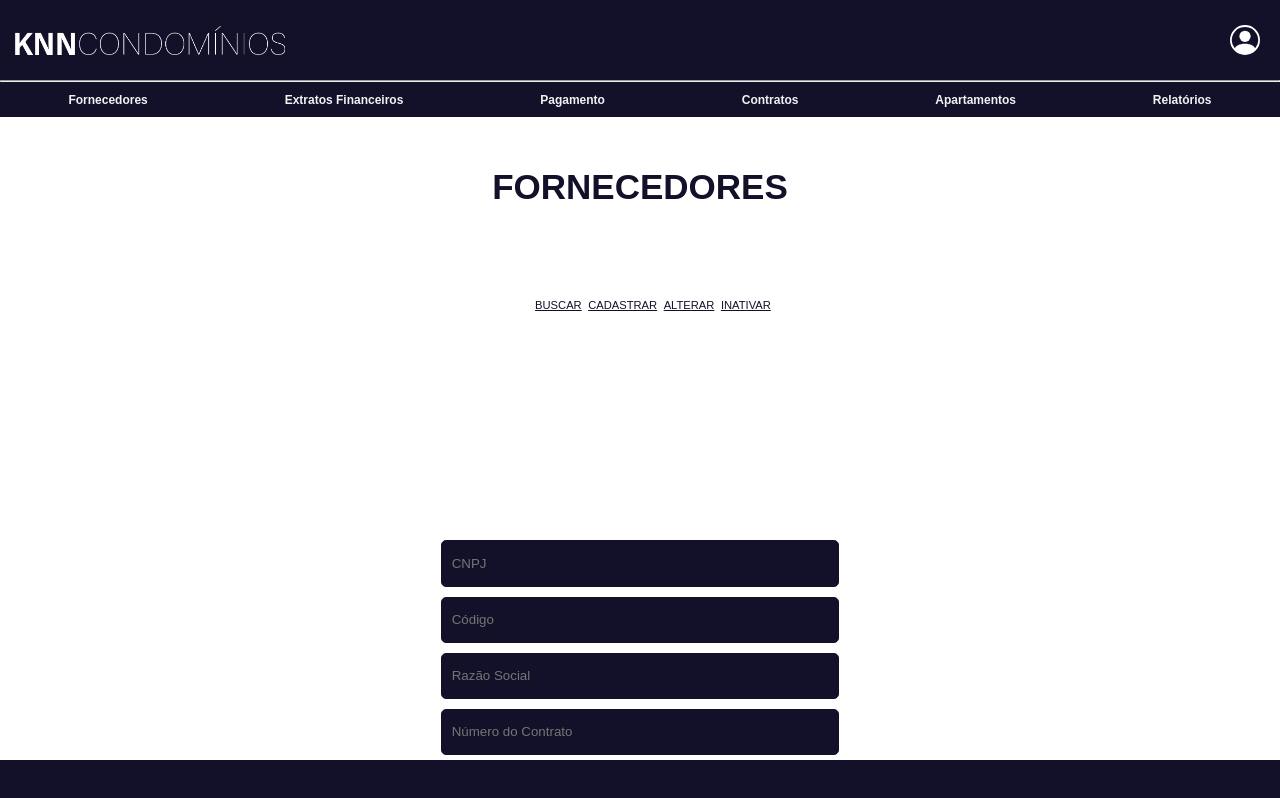
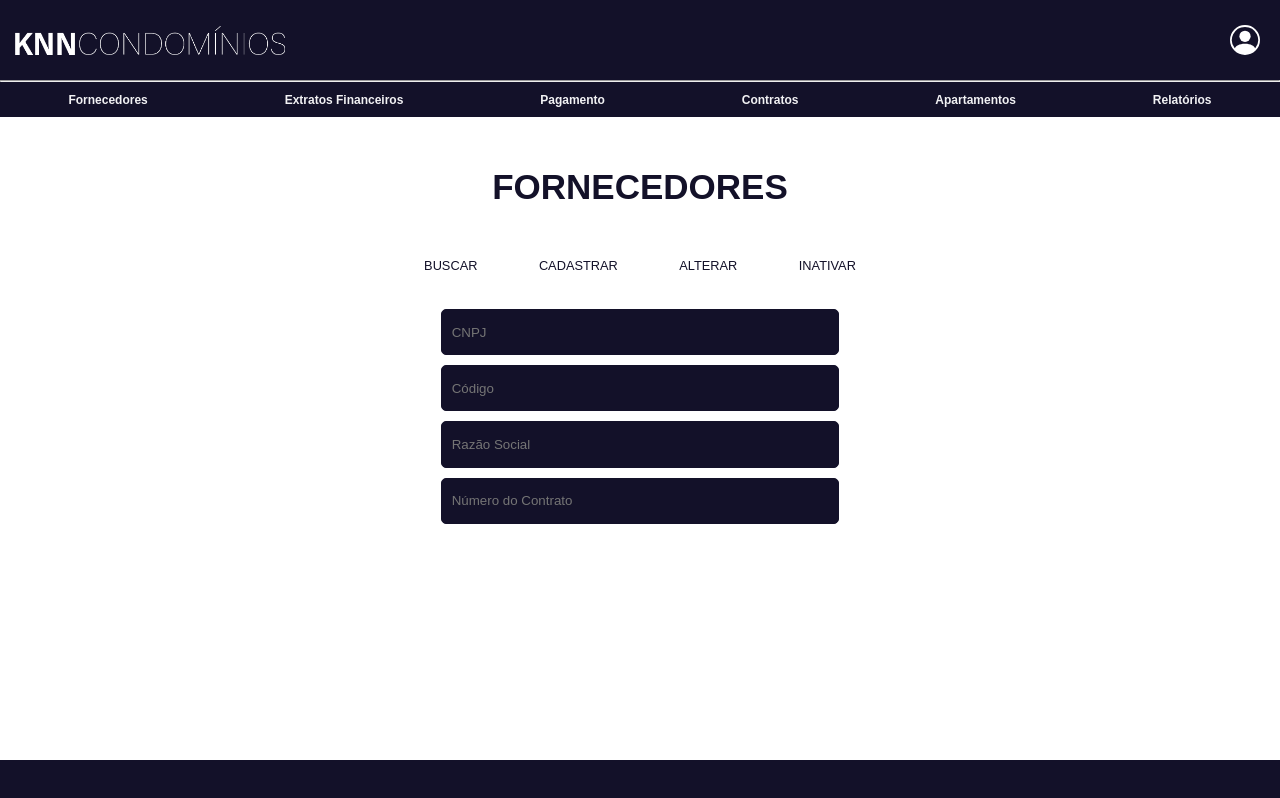
Before and after one commit to matheuspmbarcellos/KnnSystem, a React (Create React App) app in the folder frontend/: page /Fornecedores in a window 1280 px wide. Built offline with nearby package versions, Linux system fonts and the light colour scheme.

Commit message:
component MenuCRUD

```diff
--- /dev/null
+++ b/frontend/src/components/MenuCRUD/index.js
@@ -0,0 +1,14 @@
+import { ButtonContainer, MenuButton } from "./styles";
+
+const MenuCRUD = () => {
+  return (
+          <ButtonContainer>
+          <MenuButton  as="a" href="./Home">BUSCAR</MenuButton>
+          <MenuButton  as="a" href="./Home">CADASTRAR</MenuButton>
+          <MenuButton  as="a" href="./Home">ALTERAR</MenuButton>
+          <MenuButton  as="a" href="./Home">INATIVAR</MenuButton>
+        </ButtonContainer>
+  )
+}
+
+export default MenuCRUD;
--- /dev/null
+++ b/frontend/src/components/MenuCRUD/styles.js
@@ -0,0 +1,25 @@
+import styled from "styled-components";
+import Button from "../../components/Button/Button";
+
+export const MenuButton = styled(Button)`
+color: #131129;
+background: none;
+font-weight: lighter;
+font-size: 0.8em;
+padding: 3%;
+
+&:hover {
+    text-decoration: underline;
+    cursor: pointer;
+}
+`;
+
+export const ButtonContainer = styled.div`
+width: 80%;
+height: 12%;
+display: flex;
+flex-direction: row;
+justify-content: center;
+align-items: center;
+;
+`
--- a/frontend/src/pages/Fornecedores/index.js
+++ b/frontend/src/pages/Fornecedores/index.js
@@ -1,16 +1,11 @@
-import { FornecedoresContainer, ButtonContainer } from "./styles";
-import Button from "../../components/Button/Button";
+import { FornecedoresContainer } from "./styles";
+import MenuCRUD from "../../components/MenuCRUD";
 
 const Fornecedores = () => {
   return (
     <FornecedoresContainer>
         <h1>FORNECEDORES</h1>
-        <ButtonContainer>
-          <Button secondary as="a" href="./Home">BUSCAR</Button>
-          <Button secondary as="a" href="./Home">CADASTRAR</Button>
-          <Button secondary as="a" href="./Home">ALTERAR</Button>
-          <Button secondary as="a" href="./Home">INATIVAR</Button>
-        </ButtonContainer>
+        <MenuCRUD/>
         <input type='text' placeholder=' CNPJ'/>
         <input type='text' placeholder=' Código'/>
         <input type='text' placeholder=' Razão Social'/>
--- a/frontend/src/pages/Fornecedores/styles.js
+++ b/frontend/src/pages/Fornecedores/styles.js
@@ -25,9 +25,6 @@ input {
 h1 {
     font-size: 35px;
     color: #131129;
-    margin: 50px ;
+    margin: 50px auto 20px;
 }
 `
-export const ButtonContainer = styled.div`
-margin: 3% auto auto auto;
-`
```
